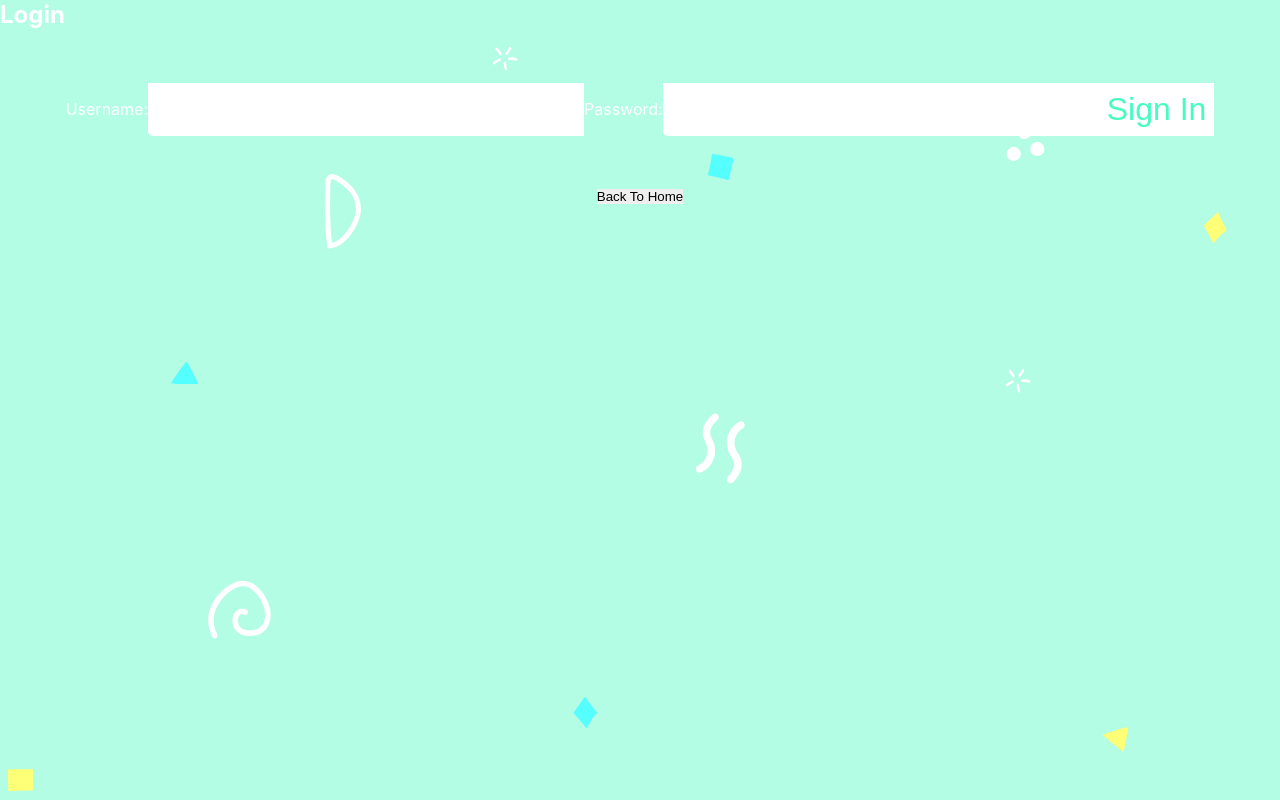
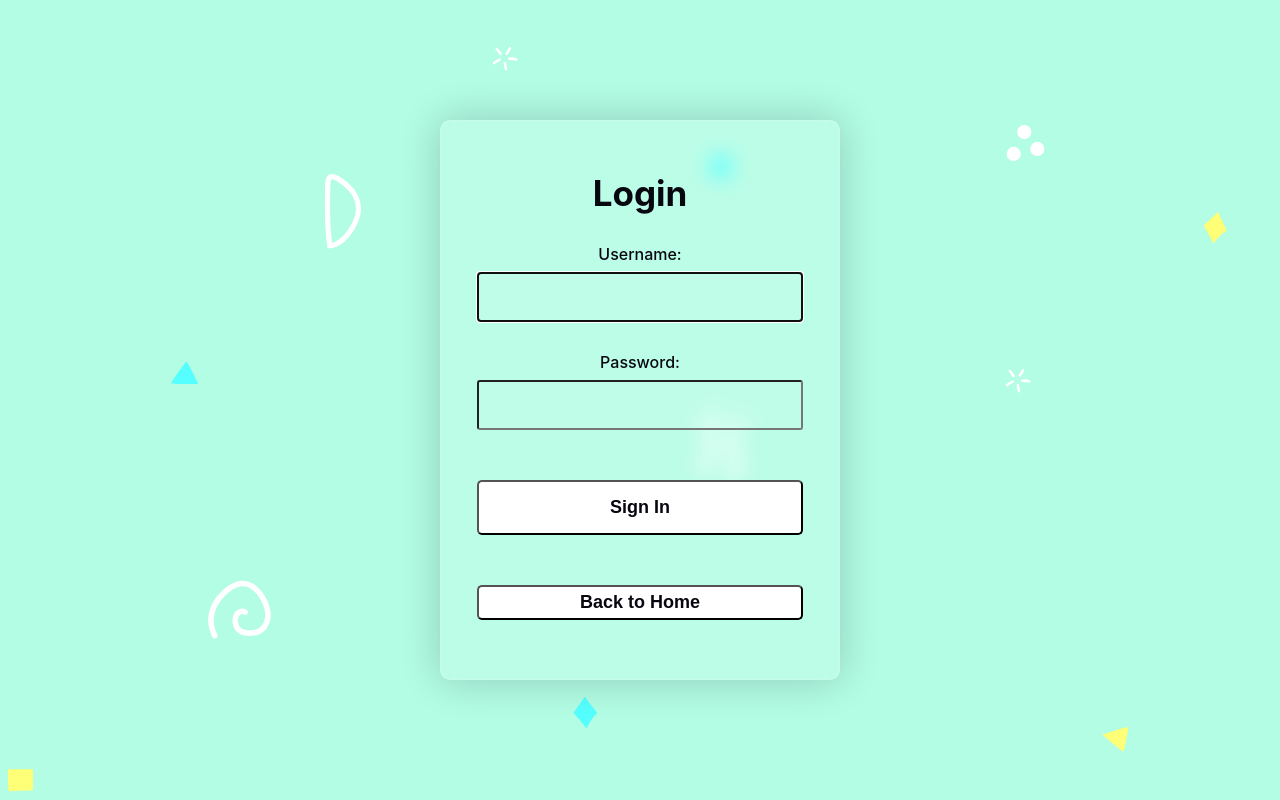
Before and after one commit to LeoMiguelB/my-todo, a React (Create React App) app in the folder client/: page /login in a window 1280 px wide. Built offline with nearby package versions, Linux system fonts and the light colour scheme.

Commit message:
added basic login ui

```diff
--- a/client/src/App.css
+++ b/client/src/App.css
@@ -13,7 +13,7 @@ body {
   font-family: "Poppins", sans-serif;
 }
 
-header {
+.todo-header {
   font-family: "Roboto Slab", serif;
   min-height: 100vh;
   font-size: 4rem;
@@ -23,21 +23,21 @@ header {
   user-select: none;
 }
 
-header:hover {
+.todo-header:hover {
   font-variation-settings: "wght" 550;
   letter-spacing: 0.2px;
 }
 
-header,
-form {
+.todo-header,
+.todo-form {
   min-height: 20vh;
   display: flex;
   justify-content: center;
   align-items: center;
   outline: none;
 }
-form input,
-form button {
+.todo-form input,
+.todo-form button {
   padding: 0.5rem;
   font-size: 2rem;
   border: none;
@@ -45,16 +45,16 @@ form button {
   outline: none;
 }
 
-form input {
+.todo-form input {
   border-bottom-left-radius: 5px;
 }
-form button {
+.todo-form button {
   color: rgba(70, 252, 192, 1);
   background: rgb(255, 255, 255);
   cursor: pointer;
   transition: all 0.3s ease;
 }
-form button:hover {
+.todo-form button:hover {
   background: rgba(70, 252, 191, 0.541);
   color: white;
 }
@@ -204,20 +204,139 @@ select {
 }
 
 .log {
-  align-self: center;
-  display: flexbox;
+  display: flex;
+  margin-top: 60px;
+  font-size: 16px;
+  font-weight: 500;
+  background-color: rgba(70, 252, 191, 0.219);
   text-align: center;
-  vertical-align: middle;
-  background-color: rgba(70, 252, 192, 1);
-  width: 200px;
-  height: 40px;
+  height: 100px;
+  border-radius: 10px;
+  font-size: 50px;
+  justify-content: center;
+  align-items: center;
+}
+
+.log:hover {
+  font-size: 52px;
+}
+
+/* remove link decorations */
+a:link,
+a:visited,
+a:hover,
+a:active {
+  color: rgba(102, 123, 125, 0.995);
+  text-decoration: none;
+}
+
+.outer-log {
+  height: 520px;
+  width: 400px;
+  background-color: rgba(255, 255, 255, 0.13);
+  position: absolute;
+  transform: translate(-50%, -50%);
+  top: 50%;
+  left: 50%;
+  border-radius: 10px;
+  backdrop-filter: blur(10px);
+  border: 2px solid rgba(255, 255, 255, 0.1);
+  box-shadow: 0 0 40px rgba(8, 7, 16, 0.2);
+  padding: 50px 35px;
+}
+
+.logReg {
+  height: 560px;
+  width: 400px;
+  background-color: rgba(255, 255, 255, 0.13);
+  position: absolute;
+  transform: translate(-50%, -50%);
+  top: 50%;
+  left: 50%;
+  border-radius: 10px;
+  backdrop-filter: blur(10px);
+  border: 2px solid rgba(255, 255, 255, 0.1);
+  box-shadow: 0 0 40px rgba(8, 7, 16, 0.2);
+  padding: 50px 35px;
+}
+
+.logReg label {
+  display: block;
+  margin-top: 30px;
+  font-size: 16px;
+  font-weight: 500;
+  text-align: center;
+  color: #080710;
+}
+
+.logReg h1 {
+  text-align: center;
+  color: #080710;
+  font-size: 35px;
+}
+
+.logReg input {
+  display: block;
+  height: 50px;
+  width: 100%;
+  background-color: rgba(255, 255, 255, 0.07);
+  border-radius: 3px;
+  padding: 0 10px;
+  margin-top: 8px;
+  font-size: 14px;
+  font-weight: 300;
+}
+
+.logReg button {
+  margin-top: 50px;
+  width: 100%;
+  background-color: #ffffff;
+  color: #080710;
+  padding: 15px 0;
+  font-size: 18px;
+  font-weight: 600;
+  border-radius: 5px;
+  cursor: grab;
+}
+
+.logReg .logout-btn {
+  padding: 5px 0;
+}
+
+.logReg .errmsg {
+  color: red;
+  text-align: center;
+}
+
+.todosPage .logout-button {
+  display: flex;
+  --button_radius: 0.75em;
+  --button_color: rgb(70, 252, 191);
+  --button_outline_color: #000000;
+  font-size: 17px;
+  font-weight: bold;
+  border: none;
+  border-radius: var(--button_radius);
+  background: var(--button_outline_color);
   margin: auto;
 }
 
-.logout-btn {
-  display: flex;
-  align-items: center;
-  text-align: center;
-  margin: auto;
-  border: none;
+.todosPage .logout-button .logout-button-top {
+  display: block;
+  box-sizing: border-box;
+  border: 2px solid var(--button_outline_color);
+  border-radius: var(--button_radius);
+  padding: 0.75em 1.5em;
+  background: var(--button_color);
+  color: var(--button_outline_color);
+  transform: translateY(-0.2em);
+  transition: transform 0.1s ease;
 }
+
+.todosPage .logout-button:hover .logout-button-top {
+  transform: translateY(-0.33em);
+}
+
+.todosPage .logout-button:active .logout-button-top {
+  transform: translateY(0);
+}
--- a/client/src/components/Login.js
+++ b/client/src/components/Login.js
@@ -1,13 +1,11 @@
 import { useRef, useState, useEffect } from "react";
 import { useNavigate } from "react-router-dom";
 
-import { useDispatch, useSelector } from "react-redux";
+import { useDispatch } from "react-redux";
 
 import { setCredentials } from "../features/api/authSlice";
 
 import { useLoginMutation } from "../features/api/loginApiSlice";
-
-import { selectCurrentToken } from "../features/api/authSlice";
 
 const Login = () => {
   const userRef = useRef();
@@ -24,16 +22,6 @@ const Login = () => {
   //when the component loads focus on the username input
   useEffect(() => {
     userRef.current.focus();
-  }, []);
-
-  const token = useSelector(selectCurrentToken);
-
-  //currently not working
-  useEffect(() => {
-    //check if the user has already logged in
-    if (token !== null) {
-      navigate("/todos");
-    }
   }, []);
 
   //when changing user or pwd inputs set err msg empty for new potential erros
@@ -54,7 +42,6 @@ const Login = () => {
       setPassword("");
       navigate("/todos");
     } catch (error) {
-      console.log(error);
       if (!error?.originalStatus) {
         setErrMsg("no server response");
       } else if (error.originalStatus === 400) {
@@ -74,17 +61,8 @@ const Login = () => {
     <h1>Loading...</h1>
   ) : (
     <section className="login">
-      <p
-        ref={errRef}
-        className={errMsg ? "errmsg" : "offscreen"}
-        aria-live="assertive"
-      >
-        {errMsg}
-      </p>
-
-      <h1>Login</h1>
-
-      <form onSubmit={handleSubmit}>
+      <form onSubmit={handleSubmit} className="logReg">
+        <h1>Login</h1>
         <label htmlFor="username">Username:</label>
         <input
           type="text"
@@ -104,14 +82,18 @@ const Login = () => {
           value={password}
           required
         />
+        <p
+          ref={errRef}
+          className={errMsg ? "errmsg" : "offscreen"}
+          aria-live="assertive"
+        >
+          {errMsg}
+        </p>
         <button>Sign In</button>
+        <button className="logout-btn" onClick={() => navigate("/")}>
+          <span>Back to Home</span>
+        </button>
       </form>
-
-      <footer>
-        <button className="logout-btn" onClick={() => navigate("/")}>
-          <span>Back To Home</span>
-        </button>
-      </footer>
     </section>
   );
 
--- a/client/src/components/Public.js
+++ b/client/src/components/Public.js
@@ -2,15 +2,15 @@ import { Link } from "react-router-dom";
 
 const Public = () => {
   const content = (
-    <div>
+    <div className="outer-log">
       <Link to="/login">
         <div className="log">
-          <footer>Login</footer>
+          Login
         </div>
       </Link>
       <Link to="/register">
         <div className="log">
-          <footer>Register</footer>
+          Register
         </div>
       </Link>
     </div>
--- a/client/src/components/Register.js
+++ b/client/src/components/Register.js
@@ -36,10 +36,10 @@ const Register = () => {
       setPassword("");
       navigate("/");
     } catch (error) {
-      if (!error?.response) {
+      if (!error?.originalStatus) {
         setErrMsg("no server response");
-      } else if (error.originalStatus === 400) {
-        setErrMsg("Missing username or password");
+      } else if (error.originalStatus === 409) {
+        setErrMsg("Username already exist");
       } else {
         setErrMsg("Login Failed");
       }
@@ -55,17 +55,8 @@ const Register = () => {
     <h1>Loading...</h1>
   ) : (
     <section className="register">
-      <p
-        ref={errRef}
-        className={errMsg ? "errmsg" : "offscreen"}
-        aria-live="assertive"
-      >
-        {errMsg}
-      </p>
-
-      <h1>Register</h1>
-
-      <form onSubmit={handleSubmit}>
+      <form onSubmit={handleSubmit} className="logReg">
+        <h1>Register</h1>
         <label htmlFor="username">Username:</label>
         <input
           type="text"
@@ -85,14 +76,18 @@ const Register = () => {
           value={password}
           required
         />
+        <p
+          ref={errRef}
+          className={errMsg ? "errmsg" : "offscreen"}
+          aria-live="assertive"
+        >
+          {errMsg}
+        </p>
         <button>Register</button>
-      </form>
-
-      <footer>
         <button className="logout-btn" onClick={() => navigate("/")}>
           <span>Back To Home</span>
         </button>
-      </footer>
+      </form>
     </section>
   );
 
--- a/client/src/components/TodosPage.js
+++ b/client/src/components/TodosPage.js
@@ -33,15 +33,15 @@ const TodosPage = () => {
   const welcome = user ? `${user}'s Todos` : `Todo List`;
 
   const content = (
-    <div>
-      <header>
+    <div className="todosPage">
+      <header className="todo-header">
         <h1>{welcome}</h1>
       </header>
       <AddTodoForm />
       <TodoList />
       <footer>
-        <button className="logout-btn" onClick={handleLogout}>
-          <span>LOGOUT</span>
+        <button className="logout-button" onClick={handleLogout}>
+          <span className="logout-button-top">LOGOUT</span>
         </button>
       </footer>
     </div>
--- a/client/src/features/todos/AddTodoForm.js
+++ b/client/src/features/todos/AddTodoForm.js
@@ -43,7 +43,7 @@ const AddTodoForm = () => {
   };
 
   return (
-    <form>
+    <form className="todo-form">
       <input
         value={content}
         onChange={inputTextHandler}
```
Also changed, not shown: 1 other file (tests, documents, lock files or other folders).
